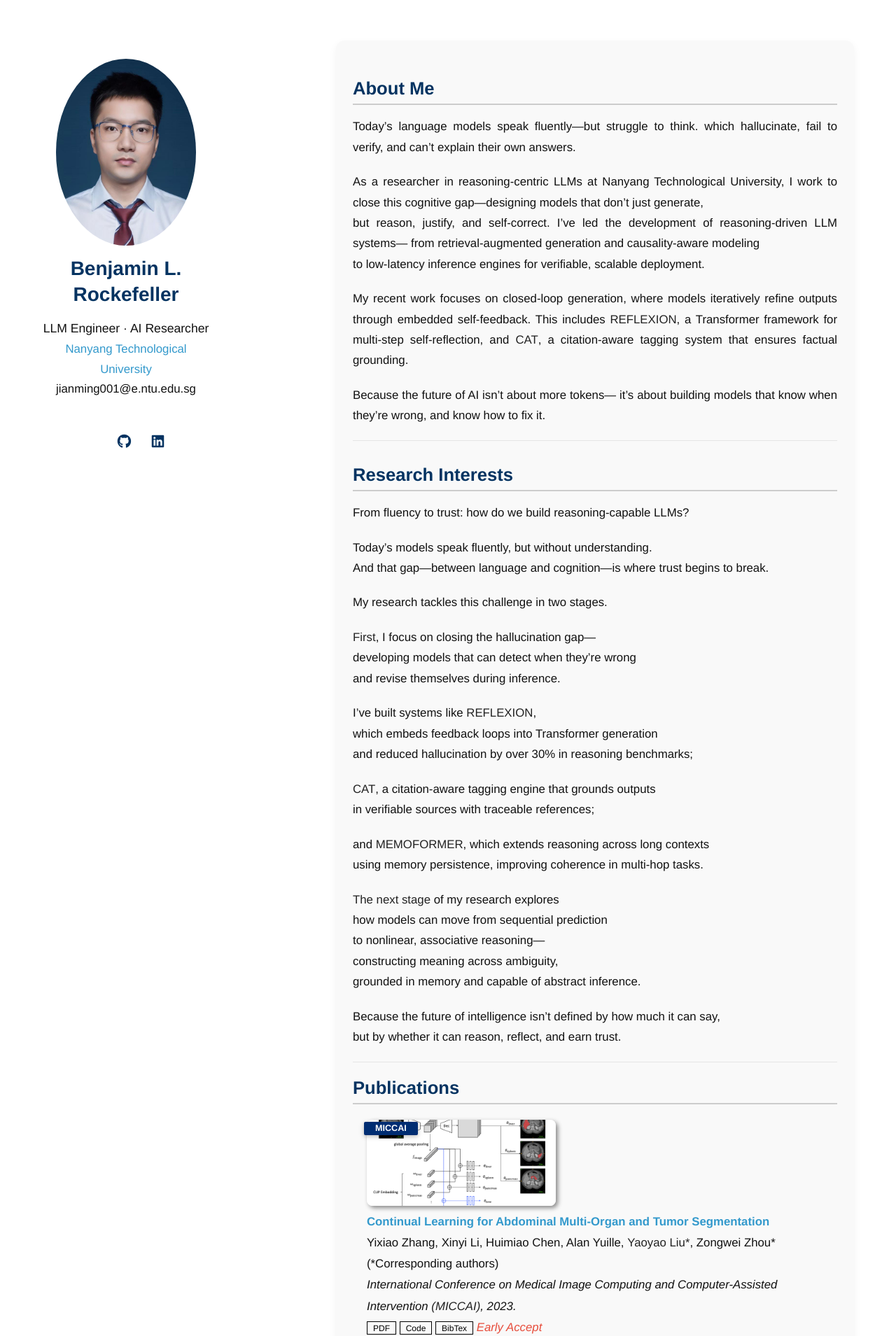
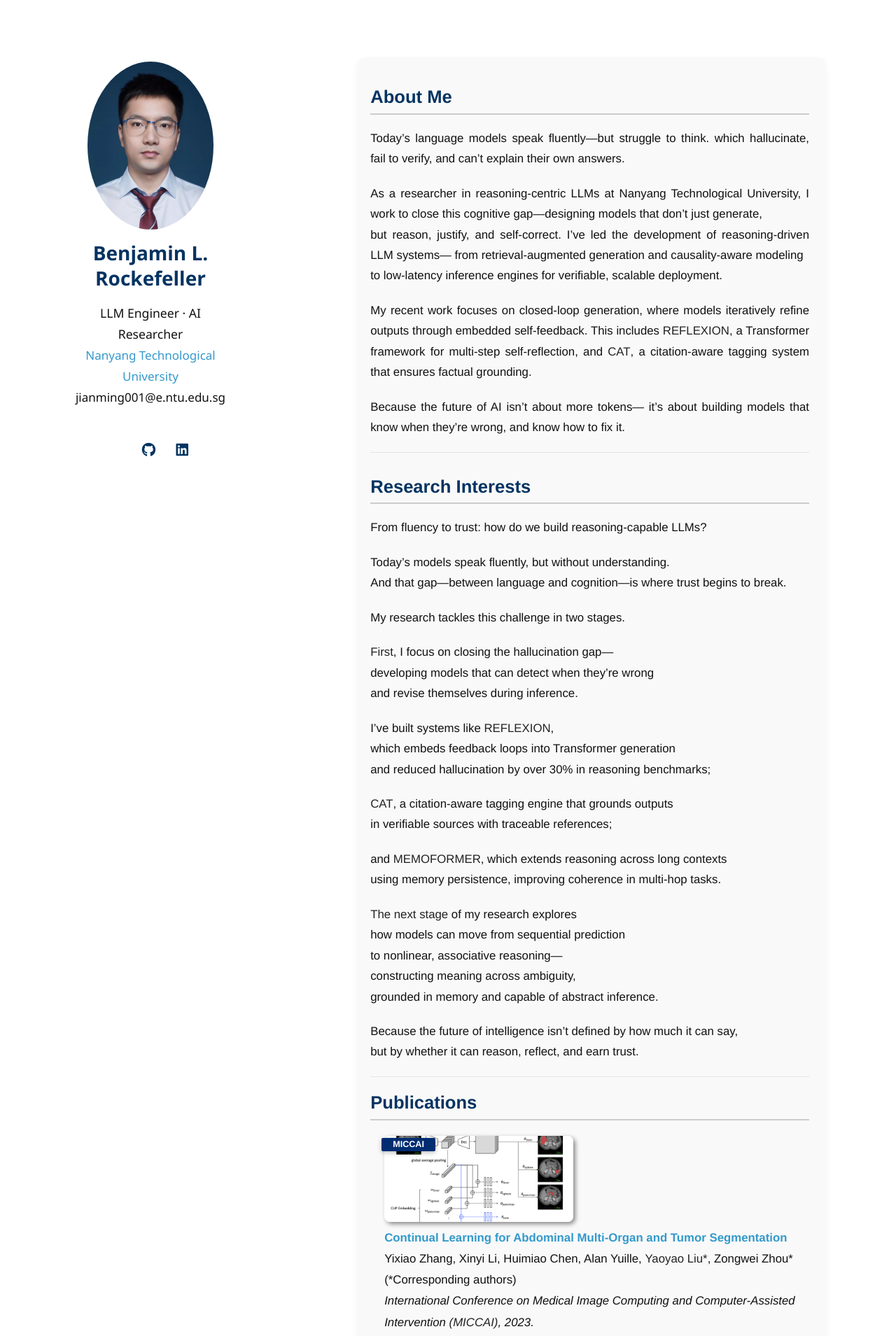
Before and after one commit to BenjaminRockefeller/benjaminrockefeller.github.io, a Jekyll site: the page built from index.md, in a window 1280 px wide. Shown: the top 1909 px of the page at 70% size. Built offline with Jekyll 4.4.1, drawn with Linux system fonts in a browser that asks for light colours; a style sheet for code colours, icons or effects is not loaded; our own code applies the rules of GitHub Pages for plain Markdown files.

Commit message:
Update minimal-light.scss

```diff
--- a/_sass/minimal-light.scss
+++ b/_sass/minimal-light.scss
@@ -1118,98 +1118,65 @@ section p {
 }
 /* === ✅ 精准对齐布局：靠左对齐、头像放大、顶部紧凑 === */
 
-/* 整体宽度保持宽阔，便于对齐控制 */
+/* 总体容器：紧凑布局 */
 .wrapper {
-  width: 1160px;
+  display: flex;
+  flex-direction: row;
+  align-items: flex-start;
   margin: 0 auto;
-  display: flex;
-  align-items: flex-start;
+  width: 1080px; /* 宽度控制在视口中等宽 */
+  padding-top: 1.5rem; /* ✅ 缩减顶部留白 */
 }
 
-/* 左侧：头像信息块 */
+/* 左侧头像与信息栏 */
 header {
-  width: 240px;
-  padding-top: 1.5em;       /* 原为 4.0em，大幅上移 */
+  width: 230px;
   text-align: center;
+  margin-top: 0rem;   /* ✅ 顶部尽量靠上 */
+  padding: 0;
 }
 
-/* ⬆️ 放大头像，让视觉更聚焦 */
+/* 头像大小提升 + 居中 */
 .image.avatar img {
-  width: 190px;             /* 原 140px → 190px 更具存在感 */
-  padding: 10px;
+  width: 180px;   /* ✅ 更大 */
   border-radius: 100%;
+  padding: 6px;
 }
 
-/* 右侧：正文内容区 */
+/* 右侧正文区域 */
 section {
   flex: 1;
-  margin-left: 2.4rem;      /* 贴近头像，但保留视觉呼吸空间 ≈ 40px */
-  padding-top: 1.5em;       /* 向上紧缩，保持与头像垂直对齐 */
-  padding-bottom: 50px;
-  padding-left: 1.8rem;
+  margin-left: 24px;  /* ✅ 关键点：缩至2汉字宽 */
+  padding-top: 0.5rem; /* ✅ 跟头像对齐 */
   padding-right: 1.5rem;
-  max-width: 1040px;
-
+  padding-left: 1.2rem;
+  max-width: none;
   background-color: #f9f9f9;
   border-radius: 12px;
-  box-shadow: 0 4px 12px rgba(0, 0, 0, 0.05);
+  box-shadow: 0 4px 12px rgba(0, 0, 0, 0.04);
+  line-height: 1.75;
 }
 
-/* 字体与排版样式优化 */
-body {
-  font-family: "Microsoft YaHei", "PingFang SC", "Helvetica Neue", Arial, sans-serif;
-  font-size: 1.05rem;
-  color: #111;
-  line-height: 1.7;
-}
-
+/* 标题清晰分区 */
 section h2 {
   margin-top: 2rem;
-  margin-bottom: 1rem;
+  margin-bottom: 1.2rem;
   font-size: 1.6rem;
   font-weight: 600;
   border-bottom: 2px solid #ccc;
-  padding-bottom: 0.3rem;
+  padding-bottom: 0.4rem;
 }
 
+/* 段落样式清晰 */
 section p {
   margin-bottom: 1.2rem;
   text-align: justify;
 }
-/* 精细布局：头像贴近 About Me，文字仅保留两字距 */
-.wrapper {
-  width: 1160px;
-  margin: 0 auto;
-  display: flex;
-  align-items: flex-start;
+
+/* 设置基础字体 */
+body {
+  font-family: 'Microsoft YaHei', 'PingFang SC', 'Segoe UI', 'Helvetica Neue', Helvetica, Arial, sans-serif;
+  font-size: 17px;
+  color: #111;
+  line-height: 1.75;
 }
-
-/* 左侧头像区域紧凑展示 */
-header {
-  width: 240px;
-  padding-top: 1.2em;  /* 向上贴顶 */
-  text-align: center;
-}
-
-/* 头像加大：提升视觉吸引力 */
-.image.avatar img {
-  width: 200px;       /* 再加大至 200px，优化形象呈现 */
-  padding: 6px;
-  border-radius: 100%;
-}
-
-/* 右侧正文区域紧贴头像，仅留约2字距 ≈ 30px */
-section {
-  flex: 1;
-  margin-left: 30px;  /* ✅关键：控制头像与正文之间仅两字距 */
-  padding-top: 1.2em;
-  padding-bottom: 50px;
-  padding-left: 1.5rem;
-  padding-right: 1.5rem;
-  max-width: 1040px;
-
-  background-color: #f9f9f9;
-  border-radius: 12px;
-  box-shadow: 0 4px 12px rgba(0, 0, 0, 0.05);
-  line-height: 1.7;
-}
```
